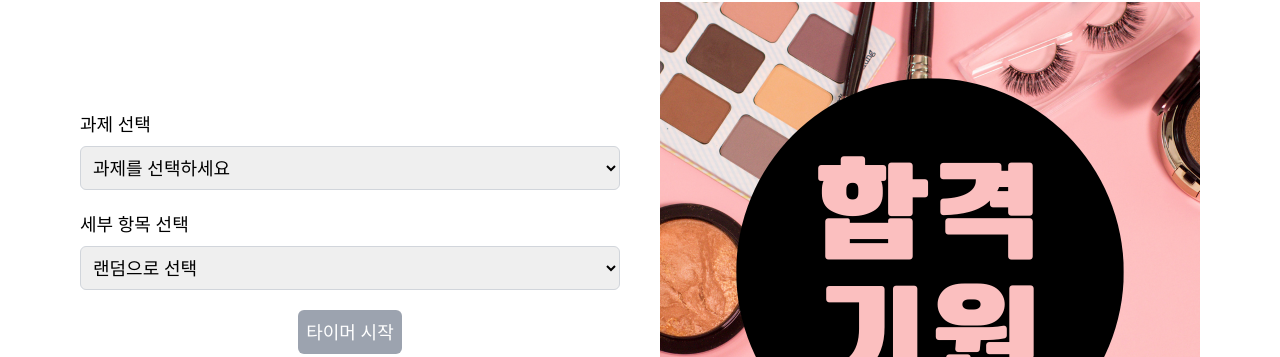
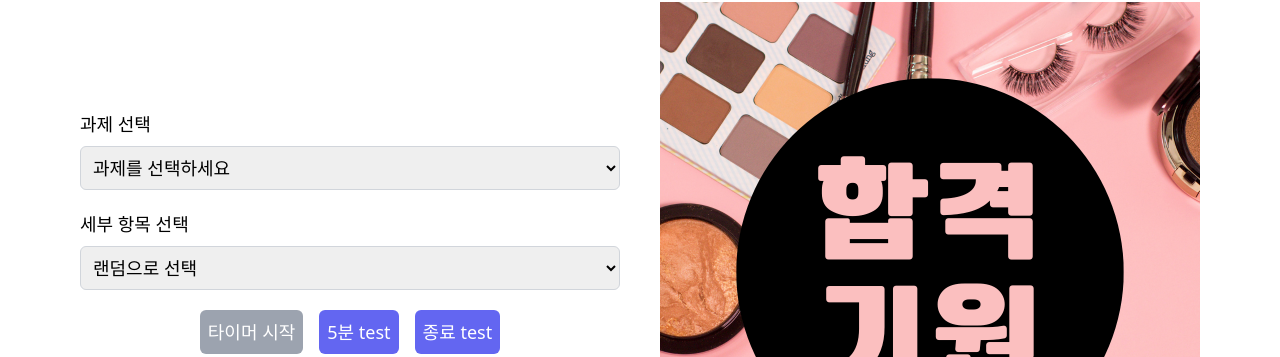
Before and after one commit to cosre7/timer, a plain HTML site: page index.html in a window 1280 px wide. Shown: the part 176-533 px from the top of the page. Drawn offline with nearby package versions, Linux system fonts and the light colour scheme.

Commit message:
[test] 테스트 코드 추가

```diff
--- a/index.html
+++ b/index.html
@@ -34,6 +34,8 @@
                 <button class="bg-gray-400 p-2 rounded-md text-white cursor-not-allowed" id="start" onclick="startTimer()" disabled>타이머 시작</button>
                 <button class="bg-yellow-500 p-2 rounded-md text-white hidden" id="pause" onclick="pauseTimer()">일시 정지</button>
                 <button class="bg-red-500 p-2 rounded-md text-white hidden" id="reset" onclick="resetTimer()">리셋</button>
+                <button class="bg-indigo-500 p-2 text-white rounded-md" onclick="timerTest(5)">5분 test</button>
+                <button class="bg-indigo-500 p-2 text-white rounded-md" onclick="timerTest(0)">종료 test</button>
             </div>
 
             <h2 id="selected-task" class="text-2xl text-center font-semibold mb-5"></h2>
--- a/timer.js
+++ b/timer.js
@@ -81,9 +81,17 @@ function setTimer(taskSelect) {
   printTimer();
 }
 
+function timerTest(time) {
+  timeLeft = time * 60 + 2;
+
+  printTimer()
+
+  clearInterval(timerInterval);
+  isPaused = false;
+  timerInterval = setInterval(updateTimer, 1000);
+}
+
 function startTimer() {
-  const taskSelect = document.getElementById('task-select').value;
-
   clearInterval(timerInterval);
   isPaused = false;
   timerInterval = setInterval(updateTimer, 1000);
```
